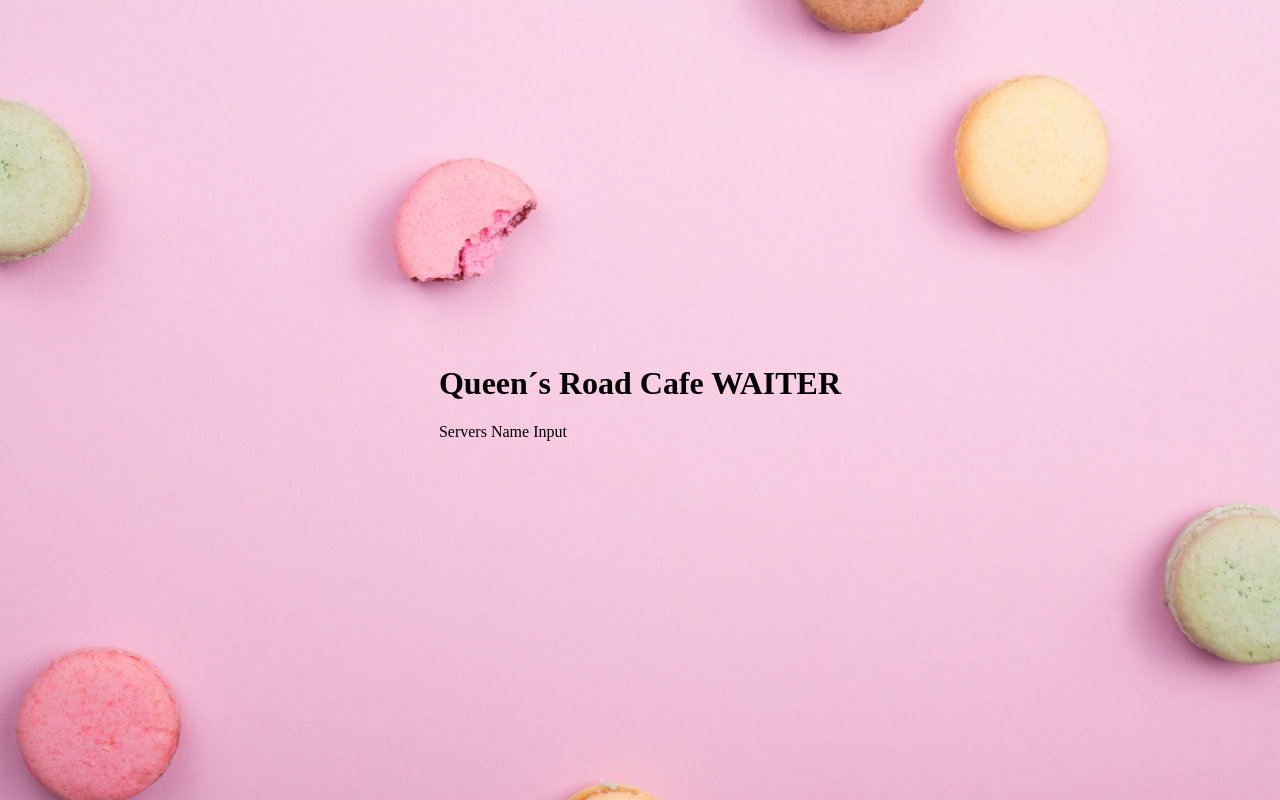
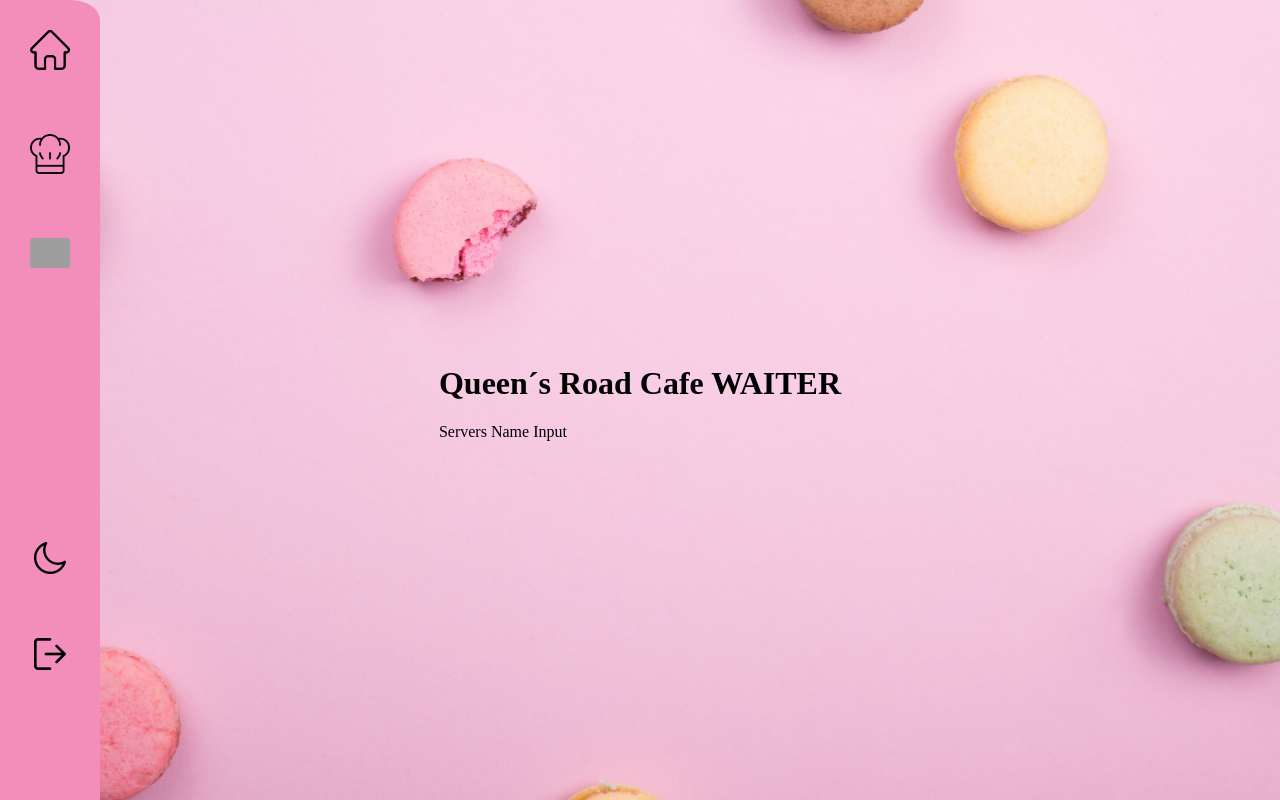
Before and after one commit to soniarez/SCL020-burger-queen, a React (Vite) app: page /Waiter in a window 1280 px wide. Built offline with nearby package versions, Linux system fonts and the light colour scheme; grey boxes are pictures that could not be loaded.

Commit message:
sidebar static done

```diff
--- a/src/components/Sidebar.jsx
+++ b/src/components/Sidebar.jsx
@@ -9,36 +9,42 @@ import logoutIcon from '../assets/logoutIcon.png';
 const Sidebar = () => {
   return (
     <nav className="sidebar">
-      <ul className="ul-sidebar">
-        <li className="li-sidebar">
+      <ul className="sidebar-ul">
+        <li className="sidebar-li">
           <Link to="/">
             <img className="sidebar-icons" src={homeIcon} alt="home icon" />
           </Link>
         </li>
-        <li className="li-sidebar">
-          <Link to="/">
+        <li className="sidebar-li">
+          <Link to="/Chef">
             <img className="sidebar-icons" src={chefIcon} alt="chef icon" />
           </Link>
         </li>
-        <li className="li-sidebar">
-          <Link to="/">
+        <li className="sidebar-li">
+          <Link to="/Waiter">
             <img className="sidebar-icons" src={waiterIcon} alt="waiter icon" />
           </Link>
         </li>
-        <li className="li-sidebar">
+        <div className='sidebar-li-end'>
+        <li className="sidebar-li">
           <Link to="/">
             <img
-              className="sidebar-icons"
+              className="sidebar-icons-end"
               src={darkModeIcon}
               alt="dark mode icon"
             />
           </Link>
         </li>
-        <li className="li-sidebar">
+        <li className="sidebar-li">
           <Link to="/">
-            <img className="sidebar-icons" src={logoutIcon} alt="logout icon" />
+            <img
+              className="sidebar-icons-end"
+              src={logoutIcon}
+              alt="logout icon"
+            />
           </Link>
         </li>
+        </div>
       </ul>
     </nav>
   );
--- a/src/index.scss
+++ b/src/index.scss
@@ -33,22 +33,21 @@ $body-font-family: 'Nunito', sans-serif;
 $base-font-size: 1rem;
 $base-font-weight: 400;
 
-$color-primary: #F28DBC;
-$color-secondary: #F6D0E4;
-$color-bg: #F7EDF5;
-$color-accent: #BF0449;
-$color-nav-icon: #F4A1BD;
-$color-btn1: #F29F05;
-$color-btn2: #41ABB5;
-$color-card: #F4F0EE;
-$color-card2: #EAE6E6;
+$color-primary: #f28dbc;
+$color-secondary: #f6d0e4;
+$color-bg: #f7edf5;
+$color-accent: #bf0449;
+$color-nav-icon: #f4a1bd;
+$color-btn1: #f29f05;
+$color-btn2: #41abb5;
+$color-card: #f4f0ee;
+$color-card2: #eae6e6;
 
 #root {
   display: flex;
   align-items: center;
   justify-content: center;
 }
-
 
 body {
   background-image: url('./assets/bg.jpg');
@@ -60,6 +59,10 @@ body {
   align-items: center;
   min-width: 320px;
   min-height: 100vh;
+}
+
+ul {
+  list-style-type: none;
 }
 
 .home-container {
@@ -115,3 +118,52 @@ input {
   border-radius: 4px;
   border: 1px solid $color-accent;
 }
+
+/*SIDEBAR*/
+.sidebar {
+  max-width: 100px;
+  min-width: 100px;
+  width: 12%;
+  margin: 0 auto;
+  background-color: $color-primary;
+  display: flex;
+  flex-direction: column;
+  position: fixed;
+  top: 0;
+  left: 0;
+  height: 100%;
+  border-top-right-radius: 30px 20px;
+}
+
+.sidebar-ul {
+  display: flex;
+  flex-direction: column;
+  align-items: center;
+  margin: 0;
+  padding: 0;
+}
+
+.sidebar-li {
+  margin: 0;
+  padding: 20px;
+}
+
+.sidebar-icons,
+.sidebar-icons-end {
+  width: 5vh;
+  padding: 10px;
+  border-radius: 12px;
+}
+
+.sidebar-icons-end{
+  width: 4vh;
+}
+
+.sidebar-icons:hover,
+.sidebar-icons-end:hover {
+  background-color: $color-nav-icon;
+}
+
+.sidebar-li-end {
+  margin-top: 210px;
+}
--- a/src/views/Waiter.jsx
+++ b/src/views/Waiter.jsx
@@ -1,8 +1,10 @@
 import React from 'react';
+import Sidebar from '../components/Sidebar.jsx';
 
 const Waiter = () => {
   return (
     <div>
+      <Sidebar />
       <h1>Queen´s Road Cafe WAITER</h1>
       <p>Servers Name Input </p>
     </div>
```
